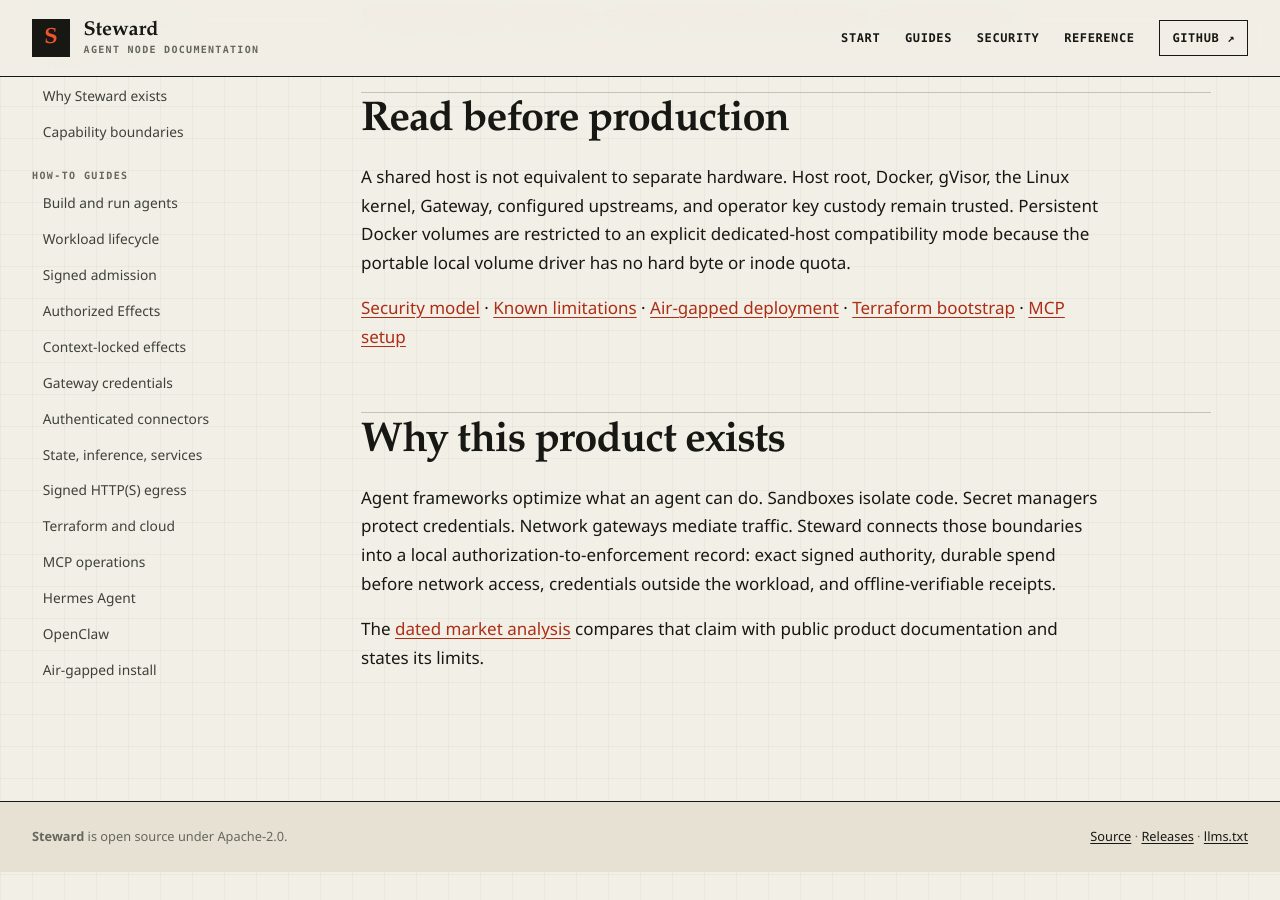
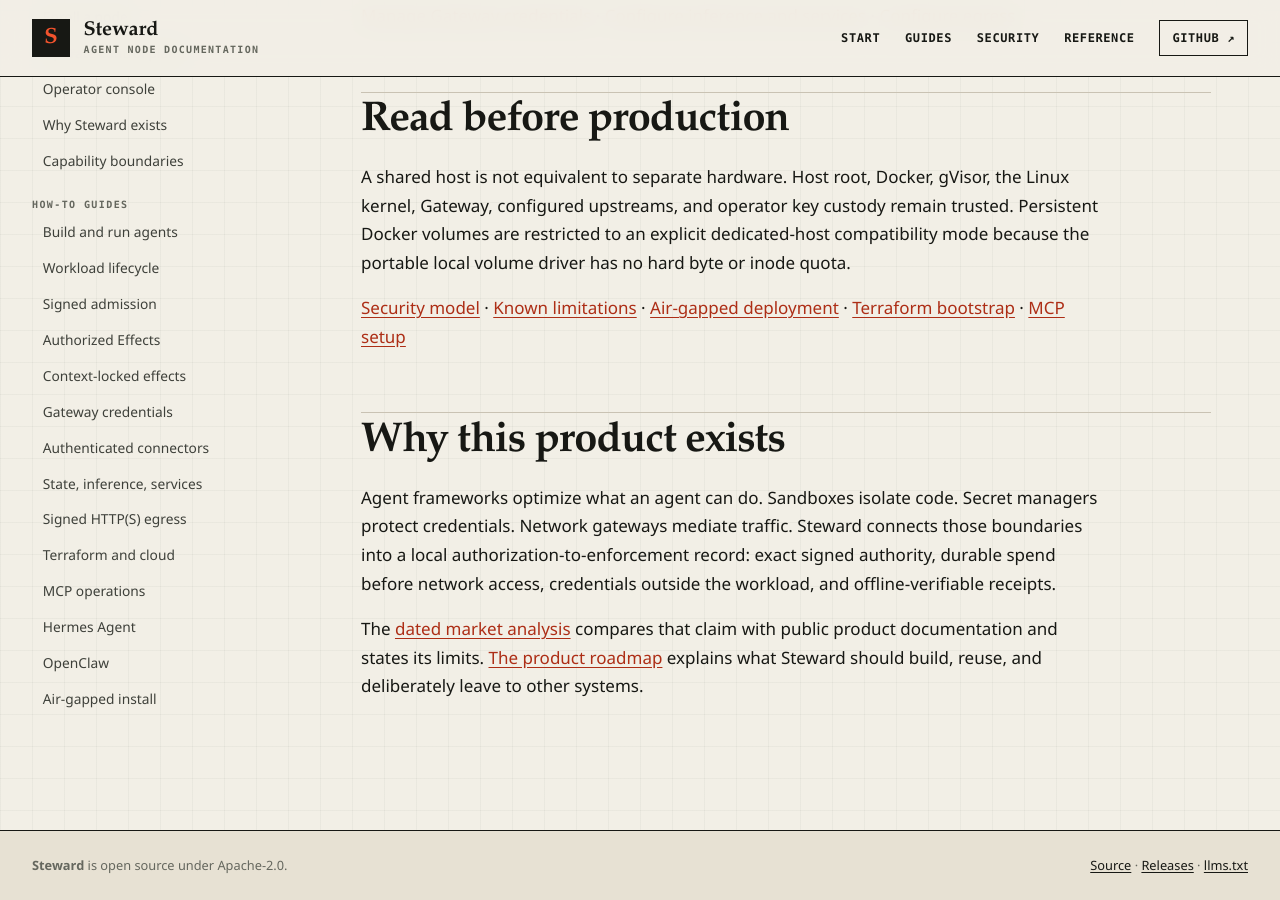
Before and after one commit to hardrails/steward, a Jekyll site: the page built from docs/index.md, in a window 1280 px wide and 900 px high, scrolled down 3798 px. Built offline with Jekyll 4.4.1, drawn with Linux system fonts in a browser that asks for light colours.

Commit message:
docs: make the roadmap easy to find
Link the product roadmap from the repository overview, documentation home, and LLM-oriented documentation index.

Constraint: Keep first-time and machine-assisted discovery consistent

Confidence: high

Scope-risk: narrow

```diff
--- a/docs/index.md
+++ b/docs/index.md
@@ -113,3 +113,5 @@
 
 The [dated market analysis]({{ '/product/market-analysis/' | relative_url }})
 compares that claim with public product documentation and states its limits.
+[The product roadmap]({{ '/product/roadmap/' | relative_url }}) explains what
+Steward should build, reuse, and deliberately leave to other systems.
--- a/docs/llms.txt
+++ b/docs/llms.txt
@@ -30,6 +30,7 @@
 - [Embedded operator console](https://hardrails.github.io/steward/guides/operator-console/): Inspect scoped fleet metadata and observed agent runtimes, distinguish last successful workload state from the latest signed operation, and courier one exact offline-signed Executor command through the React `/console/` surface without browser-side signing
 - [Why Steward exists](https://hardrails.github.io/steward/product/positioning/): Operator problem, authorization path, and receipt limits
 - [Market analysis](https://hardrails.github.io/steward/product/market-analysis/): Dated competitive matrix and research signals
+- [Product roadmap](https://hardrails.github.io/steward/product/roadmap/): Product scope, reusable substrates, delivery order, acceptance gates, exclusions, and adversarial comparisons
 - [Limitations](https://hardrails.github.io/steward/limitations/): Current capabilities, exclusions, and trusted components
 - [FAQ](https://hardrails.github.io/steward/faq/): Common product and operational questions
 
```
Also changed, not shown: README.md.
